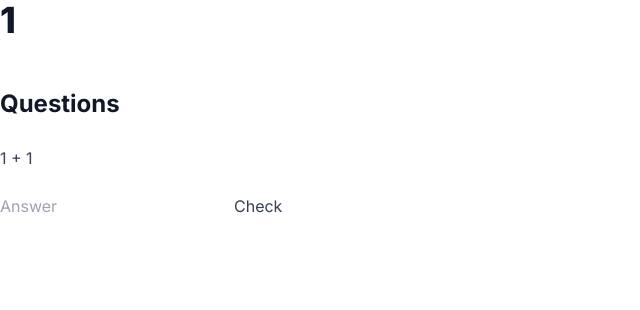
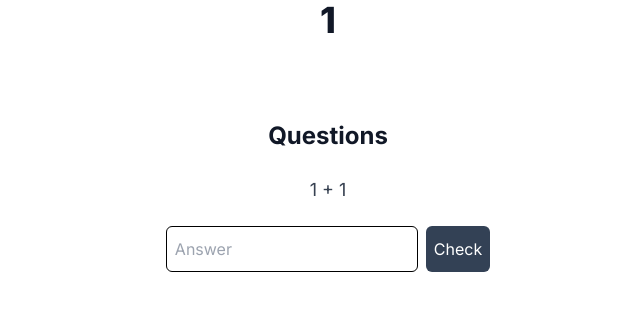
Before and after one commit to Oriianamendez/sci-quest-math, a Next.js app: page /1 in a window 1280 px wide. Shown: the top 310 px of the page, without its empty margins (0-640 px from the left). Built offline with nearby package versions, Linux system fonts and the light colour scheme.

Commit message:
add basic css to pupil page
Co-authored-by: Orianamendez <egleemendez@gmail.com>
Co-authored-by: Hano2001 <Haraldnorlin93@gmail.com>

```diff
--- a/src/app/[id]/page.tsx
+++ b/src/app/[id]/page.tsx
@@ -16,7 +16,7 @@ export default function PupilPage({ params }: { params: { id: string } }) {
     },
   ];
 
-  function correctAnswer(e: FormEvent) {
+  function correctAnswer(e: any) {
     e.preventDefault();
     if (e.target.answer.value == mockProblems[problem].solution) {
       return setProblem(problem + 1);
@@ -24,14 +24,24 @@ export default function PupilPage({ params }: { params: { id: string } }) {
   }
 
   return (
-    <>
+    <div className="w-full flex flex-col items-center">
       <h1>{params.id}</h1>
       <h2>Questions</h2>
-      <p>{mockProblems[problem].problem}</p>
-      <form onSubmit={(e) => correctAnswer(e)}>
-        <input name="answer" type="number" placeholder="Answer" />
-        <button type="submit">Check</button>
+      <p className="text-lg">{mockProblems[problem].problem}</p>
+      <form onSubmit={(e) => correctAnswer(e)} className="flex gap-2">
+        <input
+          name="answer"
+          type="number"
+          placeholder="Answer"
+          className="border border-black rounded-md p-2"
+        />
+        <button
+          type="submit"
+          className="bg-slate-700 text-white hover:bg-slate-600 p-2 rounded-md"
+        >
+          Check
+        </button>
       </form>
-    </>
+    </div>
   );
 }
```
